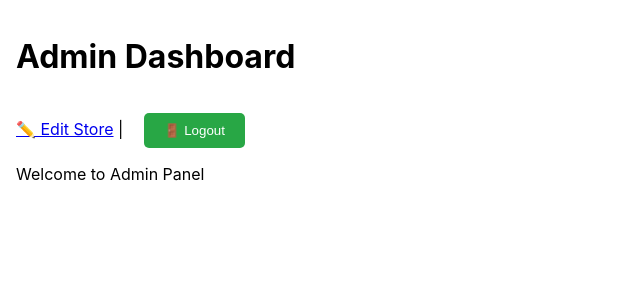
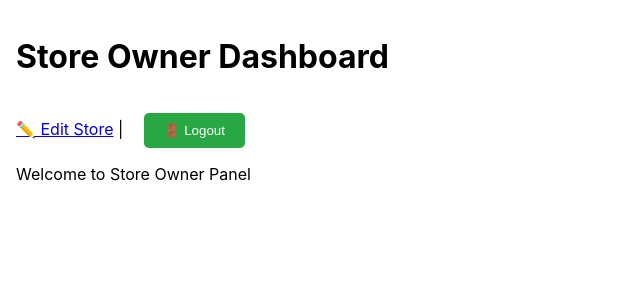
Before and after one commit to win4abhang/locoshop-admin, a React (Create React App) app: page /store_owner in a window 1280 px wide. Shown: the top 300 px of the page, without its empty margins (0-640 px from the left). Built offline with nearby package versions, Linux system fonts and the light colour scheme; the HTML template or start-up script is replaced by a standard one.

Commit message:
Store owner will edit by using ID

```diff
--- a/src/pages/Login.js
+++ b/src/pages/Login.js
@@ -19,6 +19,7 @@ function Login() {
       const { token, userType } = res.data;
 
       // Save token and user info
+      localStorage.setItem('username', username);
       localStorage.setItem('token', token);
       localStorage.setItem('userType', userType);
       localStorage.setItem('isLoggedIn', 'true');
--- a/src/pages/storeOwner/EditStoreByOwner.js
+++ b/src/pages/storeOwner/EditStoreByOwner.js
@@ -11,7 +11,7 @@ function EditStoreByOwner() {
 
   useEffect(() => {
     const urlParams = new URLSearchParams(window.location.search);
-    const id = urlParams.get('id');
+    const id = localStorage.getItem('username');
 
     if (!id) {
       setMessage('❌ No store ID provided.');
--- a/src/pages/storeOwner/StoreOwnerDashboard.js
+++ b/src/pages/storeOwner/StoreOwnerDashboard.js
@@ -13,7 +13,7 @@ const StoreOwnerDashboard = () => {
 
   return (
     <div style={{ padding: '1rem' }}>
-      <h1>Admin Dashboard</h1>
+      <h1>Store Owner Dashboard</h1>
 
       {/* ✅ Navigation Links */}
       <nav style={{ marginBottom: '1rem' }}>
@@ -23,7 +23,7 @@ const StoreOwnerDashboard = () => {
 
       {/* ✅ Admin Routes */}
       <Routes>
-        <Route index element={<p>Welcome to Admin Panel</p>} />
+        <Route index element={<p>Welcome to Store Owner Panel</p>} />
         <Route path="edit-store" element={<EditStore />} />
         <Route path="*" element={<p>404 - Page Not Found in Admin</p>} />
       </Routes>
```
